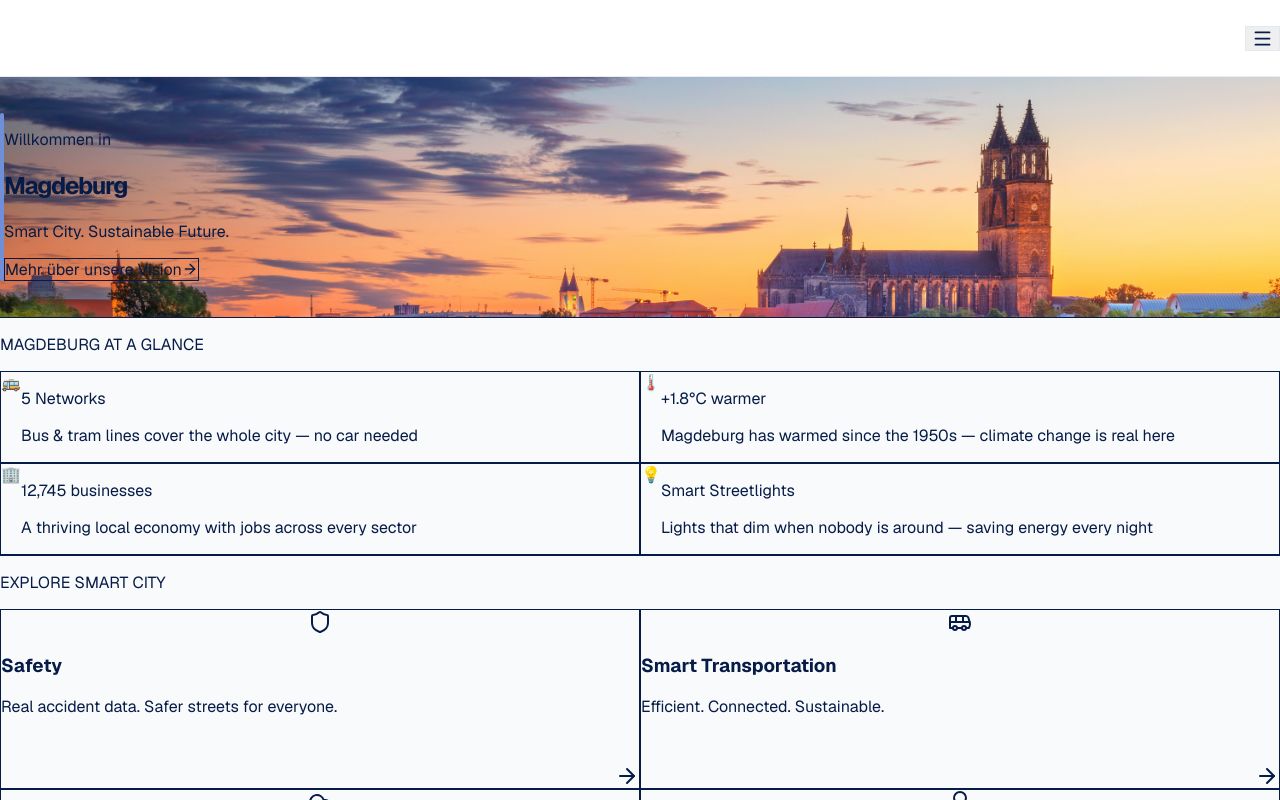
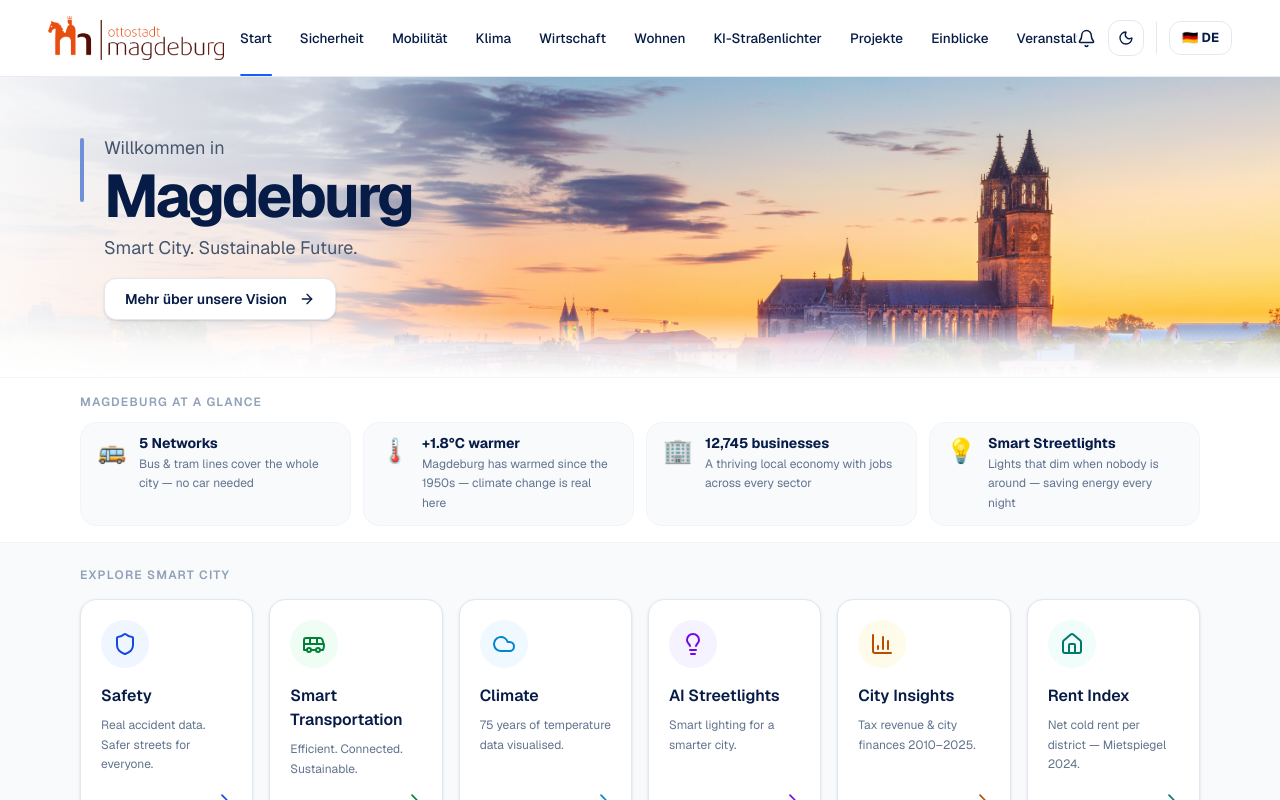
Before and after one commit to ayushtiwari18/Magbeburg-Smart-City-Project, a Next.js app: page / in a window 1280 px wide. Shown: the top 800 px of the page. Built offline with nearby package versions, Linux system fonts and the light colour scheme.

Commit message:
fix: restore @import "tailwindcss" for Tailwind v4 compatibility

```diff
--- a/app/globals.css
+++ b/app/globals.css
@@ -1,6 +1,4 @@
-@tailwind base;
-@tailwind components;
-@tailwind utilities;
+@import "tailwindcss";
 
 /* ─── Design tokens ─────────────────────────────────────────────────────────── */
 :root {
@@ -61,17 +59,20 @@ a {
 }
 
 /* ─── Tailwind dark-mode overrides via CSS vars ─────────────────────────────── */
+/* Cards / panels */
 .dark .bg-white          { background-color: var(--bg-card) !important; }
 .dark .bg-\[\#f8fafc\]  { background-color: var(--bg-base) !important; }
 .dark .bg-slate-50       { background-color: var(--bg-subtle) !important; }
 .dark .bg-slate-100      { background-color: var(--bg-subtle) !important; }
 
+/* Borders */
 .dark .border-slate-200  { border-color: var(--border) !important; }
 .dark .border-gray-200   { border-color: var(--border) !important; }
 .dark .border-\[\#e8edf5\] { border-color: var(--border) !important; }
 .dark .border-\[\#e1e7f0\] { border-color: var(--border) !important; }
 .dark .divide-\[\#e8edf5\] > * { border-color: var(--border) !important; }
 
+/* Text */
 .dark .text-\[\#061B46\] { color: var(--text-primary) !important; }
 .dark .text-\[\#061b46\] { color: var(--text-primary) !important; }
 .dark .text-gray-900     { color: var(--text-primary) !important; }
@@ -80,8 +81,10 @@ a {
 .dark .text-slate-400    { color: var(--text-muted) !important; }
 .dark .text-slate-600    { color: var(--text-secondary) !important; }
 
+/* Navbar specific */
 .dark header.sticky      { background-color: var(--nav-bg) !important; border-color: var(--nav-border) !important; }
 
+/* Inputs / selects in dark mode */
 .dark input,
 .dark select,
 .dark textarea {
@@ -90,6 +93,7 @@ a {
   border-color: var(--border) !important;
 }
 
+/* Horizontal rules / dividers */
 .dark .bg-\[\#d9e1ef\]  { background-color: var(--border) !important; }
 
 /* ─── Scrollbar utility ──────────────────────────────────────────────────────── */
```
